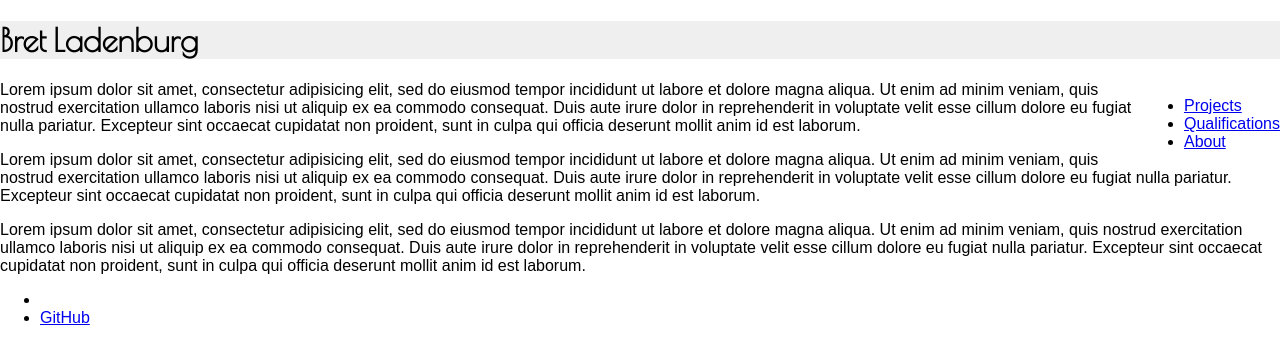
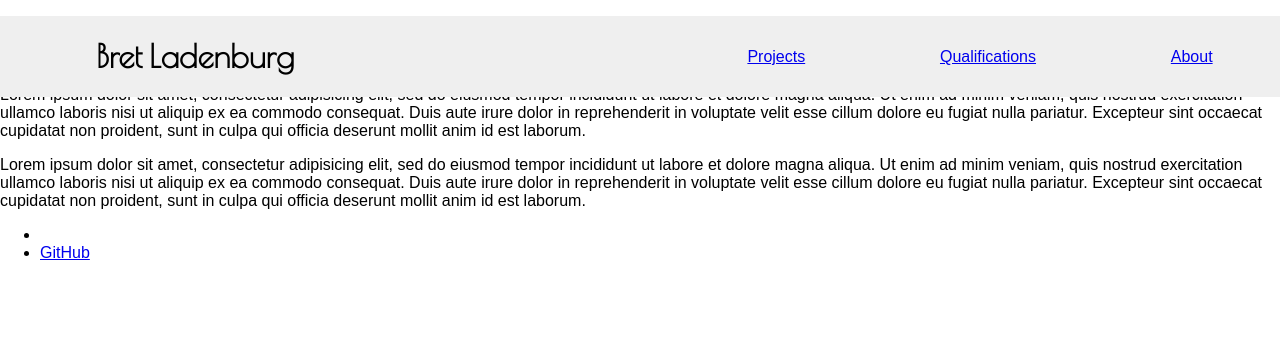
Before and after one commit to bretladenburg/portfolio, a plain HTML site: page index.html in a window 1280 px wide. Drawn offline with nearby package versions, Linux system fonts and the light colour scheme.

Commit message:
added a hamburger icon

```diff
--- a/index.html
+++ b/index.html
@@ -9,19 +9,24 @@
     <link rel="stylesheet" href="styles/layout.css">
     <link rel="stylesheet" href="styles/modules.css">
     <link href="https://fonts.googleapis.com/css?family=Poiret+One" rel="stylesheet">
+    <script src="https://use.fontawesome.com/3b85e285cd.js"></script>
   </head>
   <body>
     <header>
-      <section>
+      <section class='fixed-header'>
+        <div class='float-left'>
           <h1>Bret Ladenburg</h1>
+        </div>
+        <div class='float-right'>
           <nav class='main-nav'>
-          <!--hamburger menu goes here-->
+            <i class="fa fa-bars" id='icon-menu' aria-hidden="true"></i>
             <ul>
               <li class='tab' data content='articles'><a href='#' class='icon-home'>Projects</a></li>
               <li class='tab' data content='qualifications'><a href='#' class='icon-qual'>Qualifications</a></li>
               <li class='tab' data content='about'><a href='#' class='icon-address-book'>About</a></li>
             </ul>
           </nav>
+        </div>
       </section>
     </header>
   <section id='articles' class='tab-content'>
--- a/styles/base.css
+++ b/styles/base.css
@@ -3,10 +3,10 @@ img {
 }
 
 header {
-  /*position: fixed;*/
+  position: fixed;
   width: 100%;
   background-color: #efefef;
-  /*z-index: 10;*/
+  z-index: 10;
 
 }
 
@@ -16,7 +16,7 @@ footer {
 
 h1 {
   font-family: 'Poiret One', cursive;
-
+  padding-left: 3em;
 }
 
 p {
--- a/styles/modules.css
+++ b/styles/modules.css
@@ -1,5 +1,46 @@
 .main-nav ul {
+  display: none;
+  list-style: none;
+}
+
+.fixed-header {
+  width: 100%
+}
+
+.float-left {
+  float:left;
+  width: 50%
+}
+
+.float-right {
+  float:right;
+  width: 50%;
+}
+
+.main-nav ul li {
+  display: inline-block;
+  padding-top: 1em;
+}
+
+#icon-menu {
   float: right;
-  display: inline;
-  clear:both;
+  display: block;
+  font-size: 7vw;
 }
+
+@media only screen and (min-width: 640px){
+  #icon-menu {
+    display: none;
+    padding: 1em;
+  }
+
+  .main-nav ul {
+    display: flex;
+    justify-content: space-around;
+  }
+
+  .main-nav:hover ul {
+    display: flex;
+  }
+
+}
```
Lines whose indentation alone changed are shown as unchanged.
